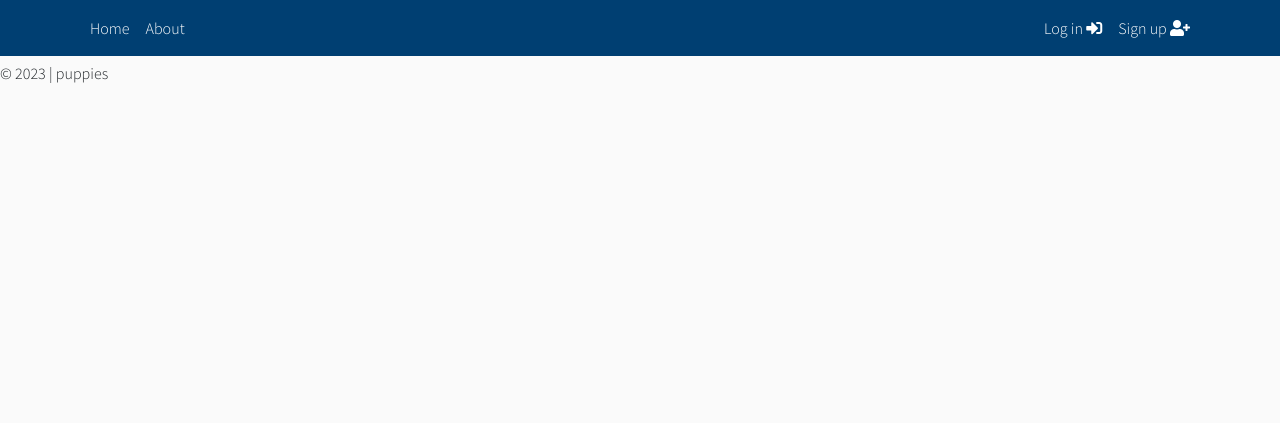
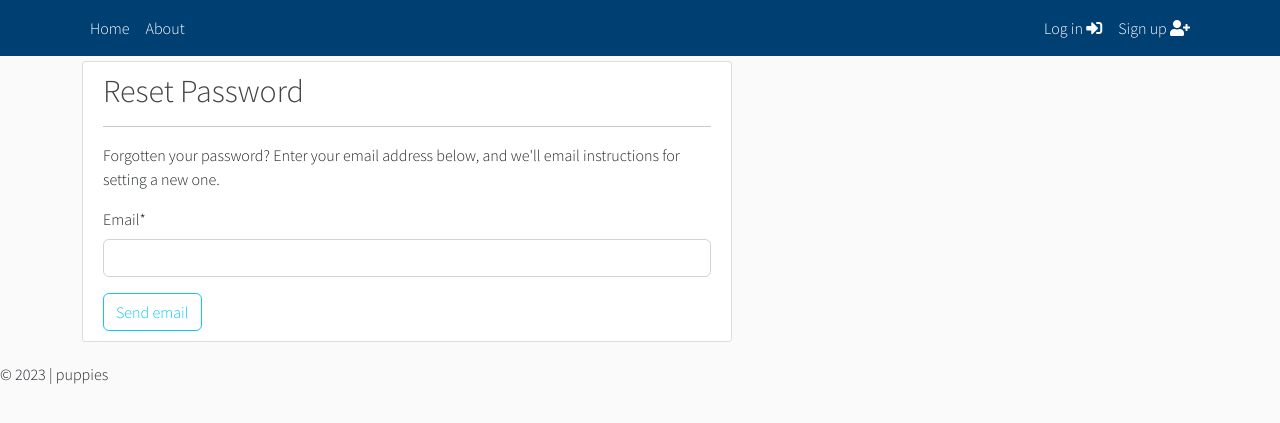
Before and after one commit to johnpauljpc/medblog, a Django app: page /reset-password/ in a window 1280 px wide. Shown: the top 423 px of the page. Run offline with Django 4.2, Linux system fonts and the light colour scheme; data comes from the database, SQL or seed files in the repository; both versions use the stored data as it was after the commit; some libraries are stand-ins or nearby versions.

Commit message:
reset password

```diff
--- a/users/forms.py
+++ b/users/forms.py
@@ -1,7 +1,7 @@
 # django_project/users/forms.py
 from django import forms
 from django.contrib.auth.forms import (UserCreationForm, AuthenticationForm,
-                                       SetPasswordForm, UserChangeForm)
+                                       SetPasswordForm, UserChangeForm, PasswordResetForm)
 from django.contrib.auth import get_user_model
 from captcha.fields import ReCaptchaField
 from captcha.widgets import ReCaptchaV2Checkbox, ReCaptchaV3
@@ -52,3 +52,9 @@ class changePasswordForm(SetPasswordForm):
     class Meta:
         model = get_user_model()
         fields = '__all__'
+
+class passwordResetForm(PasswordResetForm):
+    def __init__(self, *args, **kwargs):
+        super(PasswordResetForm, self).__init__(*args, **kwargs)
+
+    # captcha = ReCaptchaField(widget=ReCaptchaV2Checkbox())
--- a/users/templates/auth/login.html
+++ b/users/templates/auth/login.html
@@ -19,7 +19,7 @@
         <div class="col text-muted"><small> don't have an account? <a href="{% url 'register' %}" style="text-decoration: none; font-weight: bolder;" >
         Register</a> </small></div>
 
-        <div class="col text-muted"><small>forgot your password? <a href="{% url 'register' %}" style="text-decoration: none; font-weight: bolder;" >
+        <div class="col text-muted"><small>forgot your password? <a href="{% url 'reset-password' %}" style="text-decoration: none; font-weight: bolder;" >
             reset <font class=" d-none d-md-inline ">Password</font></a> </small></div>
     </div>
 </div>
--- /dev/null
+++ b/users/templates/auth/password-reset.html
@@ -0,0 +1,22 @@
+{% extends "core/base.html" %}
+{% load static %}
+{% load crispy_forms_tags %}
+{% block title %}Reset Password {% endblock title%}
+
+
+
+{% block content %}
+<div style="max-width: 650px;">
+    <div class="content-section">
+        <h2>Reset Password</h2><hr>
+     <p>Forgotten your password? Enter your email address below, and we'll email instructions for setting a new one.</p>
+     <form method="POST">
+         {% csrf_token %}
+         {{ form|crispy }}
+         <button class="btn btn-outline-info" type="submit">Send email</button>
+     </form>
+   </div>
+</div>
+
+
+{% endblock content %}
--- a/users/urls.py
+++ b/users/urls.py
@@ -1,6 +1,6 @@
 from django.urls import path
-from .views import (userRegistration, loginView, changePasswordView,
-                     logoutView, userProfile,activate_user)
+from .views import (userRegistration, loginView, changePasswordView,passwordResetRequest,
+                     logoutView, userProfile,activate_user, passwordResetConfirmation)
 
 from django.contrib.auth import views as auth_view
 
@@ -9,8 +9,10 @@ urlpatterns = [
     path('login/', loginView, name="login"),
     path('logout/', logoutView, name='logout'),
     path('change-password/', changePasswordView, name='change-password'),
+    path('reset-password/', passwordResetRequest, name = "reset-password"),
     path('profile/<username>/', userProfile.as_view(), name = 'profile'),
     path('activate/<uidb64>/<token>/', activate_user, name='activate'),
+    path('reset/<uidb64>/<token>/', passwordResetConfirmation, name="reset-confirm"),
 
     ## Built in login and logout view
     # path('login/', auth_view.LoginView.as_view(template_name = 'auth/login.html'), name = "login"),
--- a/users/views.py
+++ b/users/views.py
@@ -2,7 +2,7 @@ from django.shortcuts import render, redirect
 
 from django.contrib.auth import login, authenticate, logout, get_user_model
 from .forms import (UserRegistrationForm, loginForm,
-                     profileForm, changePasswordForm)
+                     profileForm, changePasswordForm, passwordResetForm)
 from django.contrib import messages
 from django.contrib.auth.forms import AuthenticationForm
 from django.views.generic import View
@@ -14,6 +14,7 @@ from django.contrib.sites.shortcuts import get_current_site
 from django.utils.http import urlsafe_base64_encode, urlsafe_base64_decode
 from django.utils.encoding import force_bytes, force_str
 from django.core.mail import EmailMessage
+from django.db.models import Q
 
 from .token import account_activation_token
 
@@ -163,3 +164,87 @@ def changePasswordView(request):
         for error in list(form.errors.values()):
             messages.error(request, error)
     return render(request, 'auth/change-password.html', context)
+
+
+def passwordResetRequest(request):
+    if request.user.is_authenticated:
+        return redirect('/')
+
+    if request.method == 'POST':
+        form = passwordResetForm(data=request.POST)
+        if form.is_valid():
+            user_email = form.cleaned_data['email']
+            associated_user = get_user_model().objects.filter(Q(email=user_email)).first()
+            if associated_user:
+                subject = "Password Reset request"
+                message = render_to_string("template_reset_password.html", {
+                    'user': associated_user,
+                    'domain': get_current_site(request).domain,
+                    'uid': urlsafe_base64_encode(force_bytes(associated_user.pk)),
+                    'token': account_activation_token.make_token(associated_user),
+                    "protocol": 'https' if request.is_secure() else 'http'
+                })
+                email = EmailMessage(subject, message, to=[associated_user.email])
+                if email.send():
+                    messages.success(request,
+                        """
+                        <h2>Password reset sent</h2><hr>
+                        <p>
+                            We've emailed you instructions for setting your password, if an account exists with the email you entered.
+                            You should receive them shortly.<br>If you don't receive an email, please make sure you've entered the address
+                            you registered with, and check your spam folder.
+                        </p>
+                        """
+                    )
+                else:
+                    messages.error(request, "Problem sending reset password email, <b>SERVER PROBLEM</b>")
+
+            return redirect('/')
+
+
+        for key, error in list(form.errors.items()):
+            messages.error(request,  error)
+            if key == 'captcha' and error[0] == 'This field is required.':
+                messages.error(request, "You must pass the reCAPTCHA test")
+
+
+
+
+
+
+    form = passwordResetForm()
+    context = {
+        'form':form
+    }
+    return render(request, 'auth/password-reset.html', context)
+
+def passwordResetConfirmation(request, uidb64, token):
+
+    User = get_user_model()
+    try:
+        uid = force_str(urlsafe_base64_decode(uidb64))
+        user = User.objects.get(pk=uid)
+    except:
+        user = None
+
+    if user is not None and account_activation_token.check_token(user, token):
+        if request.method == 'POST':
+            form = changePasswordForm(user, request.POST)
+            if form.is_valid():
+                form.save()
+                messages.success(request, "Your password has been set. You may go ahead and <b>log in </b> now.")
+                return redirect('/')
+            else:
+                for error in list(form.errors.values()):
+                    messages.error(request, error)
+
+        form = changePasswordForm(user)
+        context = {
+            'form':form
+        }
+        return render(request, 'auth/change-password.html', context)
+    else:
+        messages.error(request, "Link is expired")
+
+    messages.error(request, 'Something went wrong, redirecting back to Homepage')
+    return redirect("/")
```
Also changed, not shown: users/templates/template_reset_password.html (added, +15 -0 lines), db.sqlite3.
